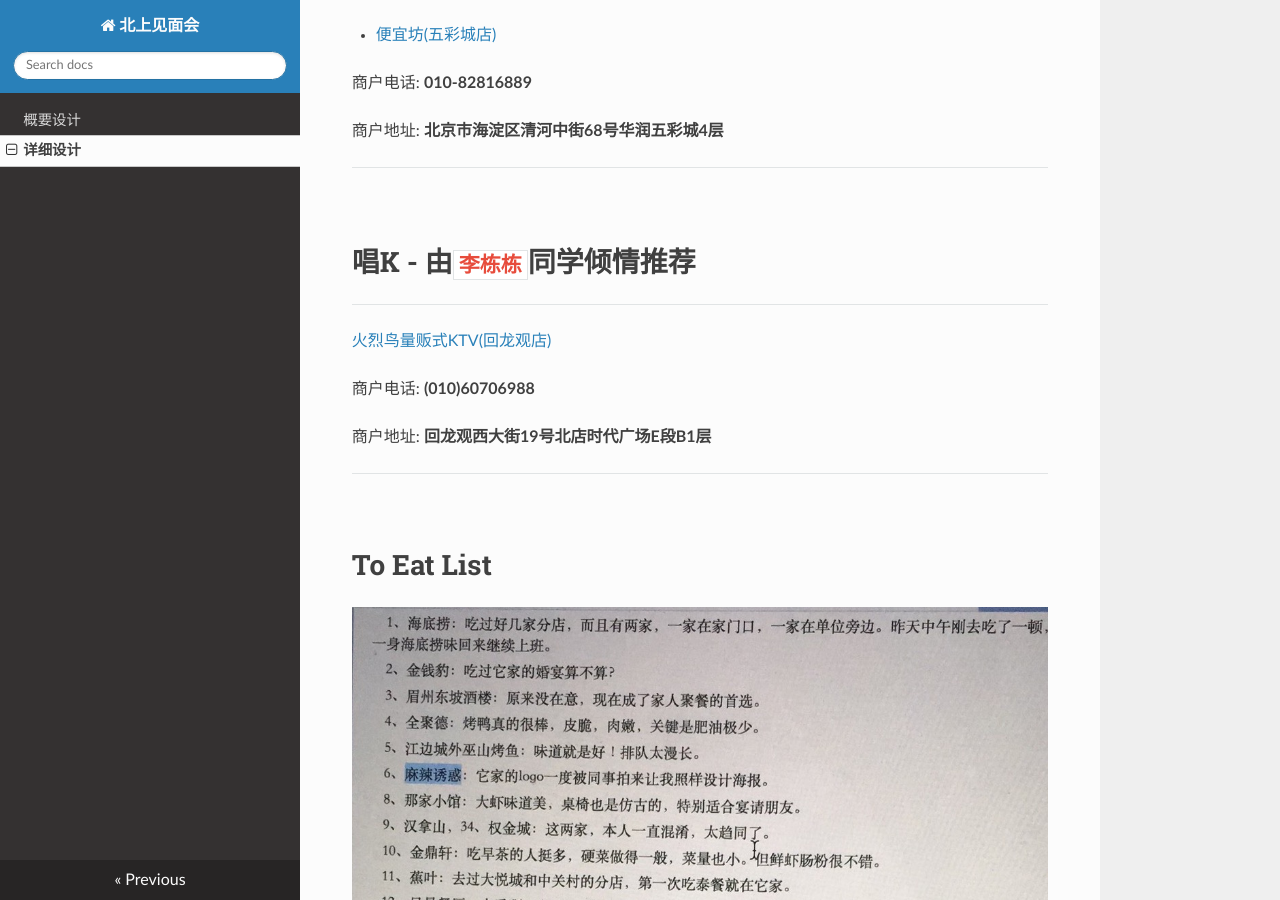
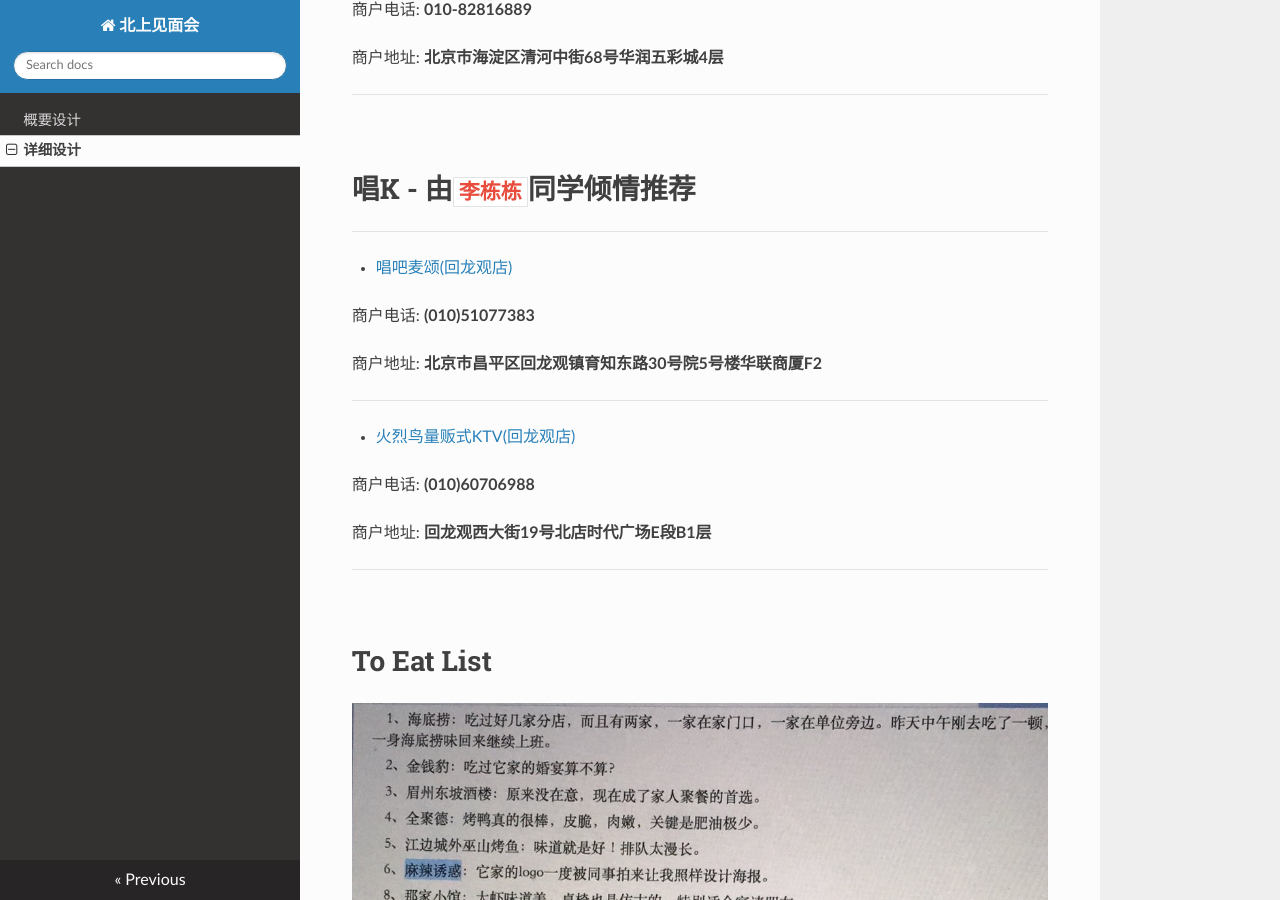
Before and after one commit to wangzhizhou/BSMeeting, an MkDocs documentation site: the page built from docs/detail.md, in a window 1280 px wide and 900 px high, scrolled down 2006 px. Built offline with MkDocs 1.6.1, drawn with Linux system fonts in a browser that asks for light colours; nearby versions of some CDN libraries; old or Windows-style settings are respelled for this version of MkDocs; some of the changed text lies outside the part shown.

Commit message:
change KTV site

```diff
--- a/docs/detail.md
+++ b/docs/detail.md
@@ -21,7 +21,7 @@
 
 - 第六站: 五道口麻辣诱惑/回龙观盛百味（13号地铁）
 
-终点站: 火烈鸟KTV
+终点站: 唱吧麦颂KTV
 
 
 <br/>
@@ -76,7 +76,15 @@
 
 ---
 
-[火烈鸟量贩式KTV(回龙观店)](http://j.map.baidu.com/pSOkB)
+- [唱吧麦颂(回龙观店)](http://j.map.baidu.com/jBXMF)
+
+商户电话: **(010)51077383**
+
+商户地址: **北京市昌平区回龙观镇育知东路30号院5号楼华联商厦F2**
+
+---
+
+- [火烈鸟量贩式KTV(回龙观店)](http://j.map.baidu.com/pSOkB)
 
 商户电话: **(010)60706988**
 
```
Also changed, not shown: docs/ridepath.png.
